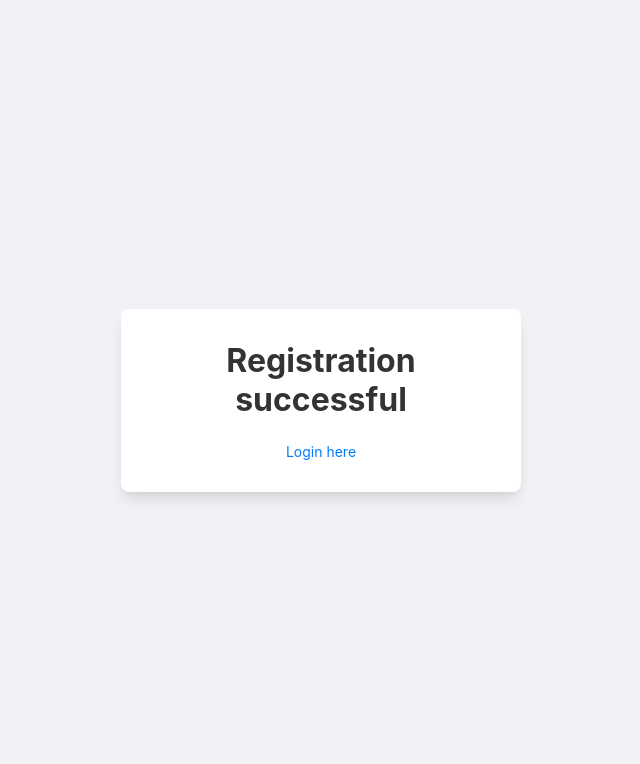
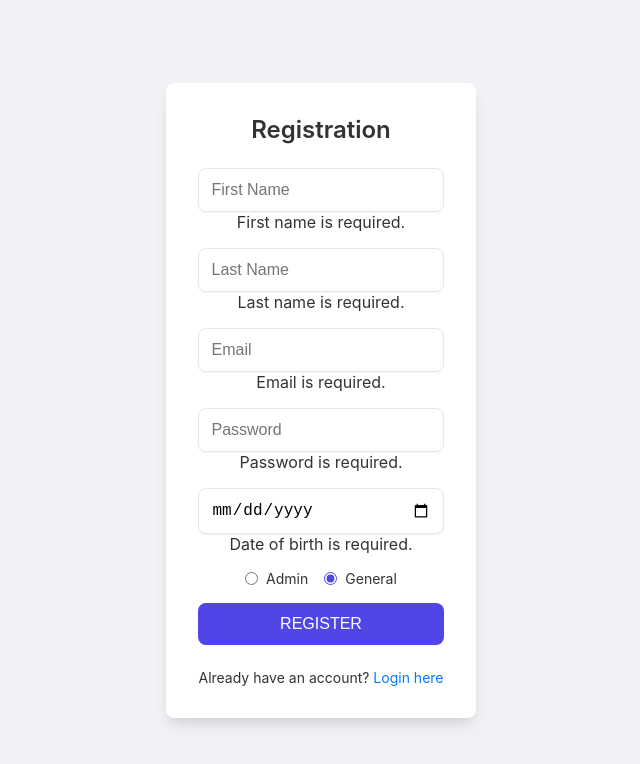
Before and after one commit to nlin0907/communitycompass-client, a React (Create React App) app in the folder login-system-frontend/: page /register in a window 1280 px wide. Both pictures are taken after a click on the button "REGISTER". Shown: the top 764 px of the page, without its empty margins (319-959 px from the left). Built offline with nearby package versions, Linux system fonts and the light colour scheme; no server answers.

Commit message:
updated registration page

```diff
--- a/login-system-frontend/src/component/RegistrationPage.js
+++ b/login-system-frontend/src/component/RegistrationPage.js
@@ -10,8 +10,66 @@ function RegistrationPage() {
   const [password, setPassword] = useState('');
   const [role, setRole] = useState('general');
   const [registrationSuccess, setRegistrationSuccess] = useState(false);
+  const [errors, setErrors] = useState({
+    firstname: '',
+    lastname: '',
+    email: '',
+    dob: '',
+    password: '',
+  });
+
+  const validateInputs = () => {
+    let valid = true;
+    let errorMessages = { ...errors };
+
+    // Check if fields are empty
+    if (!firstname) {
+      errorMessages.firstname = 'First name is required.';
+      valid = false;
+    } else {
+      errorMessages.firstname = '';
+    }
+
+    if (!lastname) {
+      errorMessages.lastname = 'Last name is required.';
+      valid = false;
+    } else {
+      errorMessages.lastname = '';
+    }
+
+    if (!email) {
+      errorMessages.email = 'Email is required.';
+      valid = false;
+    } else if (!/\S+@\S+\.\S+/.test(email)) {
+      errorMessages.email = 'Please enter a valid email.';
+      valid = false;
+    } else {
+      errorMessages.email = '';
+    }
+
+    if (!dob) {
+      errorMessages.dob = 'Date of birth is required.';
+      valid = false;
+    } else {
+      errorMessages.dob = '';
+    }
+
+    if (!password) {
+      errorMessages.password = 'Password is required.';
+      valid = false;
+    } else {
+      errorMessages.password = '';
+    }
+
+    setErrors(errorMessages);
+    return valid;
+  };
 
   const handleRegistration = async () => {
+    if (!validateInputs()) {
+      return;
+    }
+
     try {
       const userData = {
         firstname,
@@ -22,13 +80,12 @@ function RegistrationPage() {
         role,
       };
 
-      const response = await axios.post('http://localhost:9090/api/customer/add', userData);
+      const response = await axios.post('https://clientapp-441220.uk.r.appspot.com/api/employee/add', userData);
       console.log('User registered:', response.data);
-
+      setRegistrationSuccess(true);
     } catch (error) {
       console.error('Registration error:', error);
     }
-    setRegistrationSuccess(true);
   };
 
   if (registrationSuccess) {
@@ -36,13 +93,12 @@ function RegistrationPage() {
       <div className='centered-container'>
         <div className="login-container">
           <h1>Registration successful</h1>
-      <h2> </h2>
           <div className="registration-link">
             <p><a href="/">Login here</a></p>
           </div>
         </div>
-
-    </div>);
+      </div>
+    );
   }
 
   return (
@@ -50,16 +106,49 @@ function RegistrationPage() {
       <div className="login-container">
         <h2>Registration</h2>
         <div className="input-container">
-        <input type="text" placeholder="First Name" value={firstname} onChange={(e) => setFirstName(e.target.value)} />
+          <input
+            type="text"
+            placeholder="First Name"
+            value={firstname}
+            onChange={(e) => setFirstName(e.target.value)}
+          />
+          {errors.firstname && <p className="error">{errors.firstname}</p>}
         </div>
         <div className="input-container">
-        <input type="text" placeholder="Last Name" value={lastname} onChange={(e) => setLastName(e.target.value)} />
+          <input
+            type="text"
+            placeholder="Last Name"
+            value={lastname}
+            onChange={(e) => setLastName(e.target.value)}
+          />
+          {errors.lastname && <p className="error">{errors.lastname}</p>}
         </div>
         <div className="input-container">
-        <input type="email" placeholder="Email" value={email} onChange={(e) => setEmail(e.target.value)} />
+          <input
+            type="email"
+            placeholder="Email"
+            value={email}
+            onChange={(e) => setEmail(e.target.value)}
+          />
+          {errors.email && <p className="error">{errors.email}</p>}
         </div>
         <div className="input-container">
-        <input type="password" placeholder="Password" value={password} onChange={(e) => setPassword(e.target.value)} />
+          <input
+            type="password"
+            placeholder="Password"
+            value={password}
+            onChange={(e) => setPassword(e.target.value)}
+          />
+          {errors.password && <p className="error">{errors.password}</p>}
+        </div>
+        <div className="input-container">
+          <input
+            type="date"
+            placeholder="Date of Birth"
+            value={dob}
+            onChange={(e) => setBirthDate(e.target.value)}
+          />
+          {errors.dob && <p className="error">{errors.dob}</p>}
         </div>
         <div className="radio-group">
           <label>
```
Lines whose indentation alone changed are shown as unchanged.
